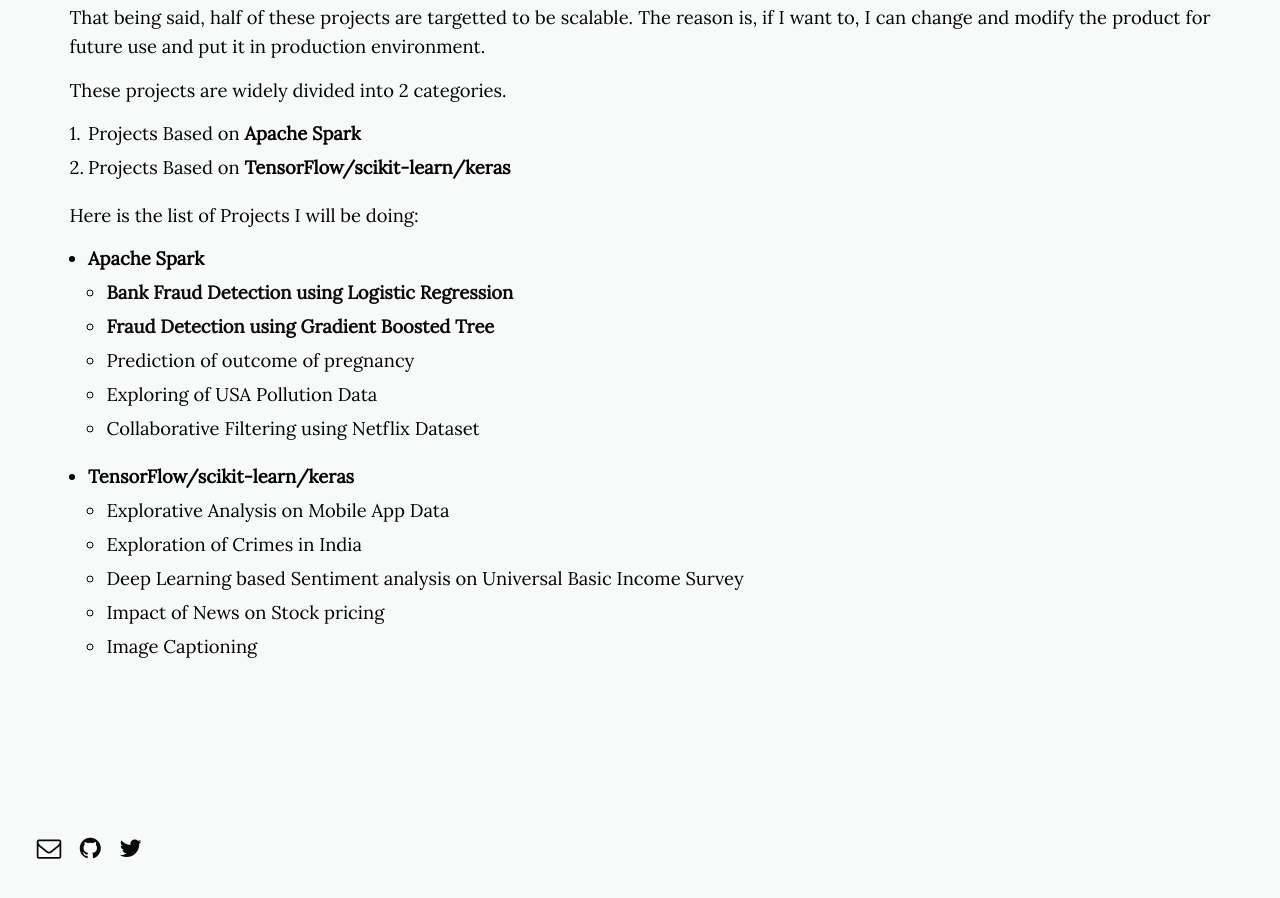
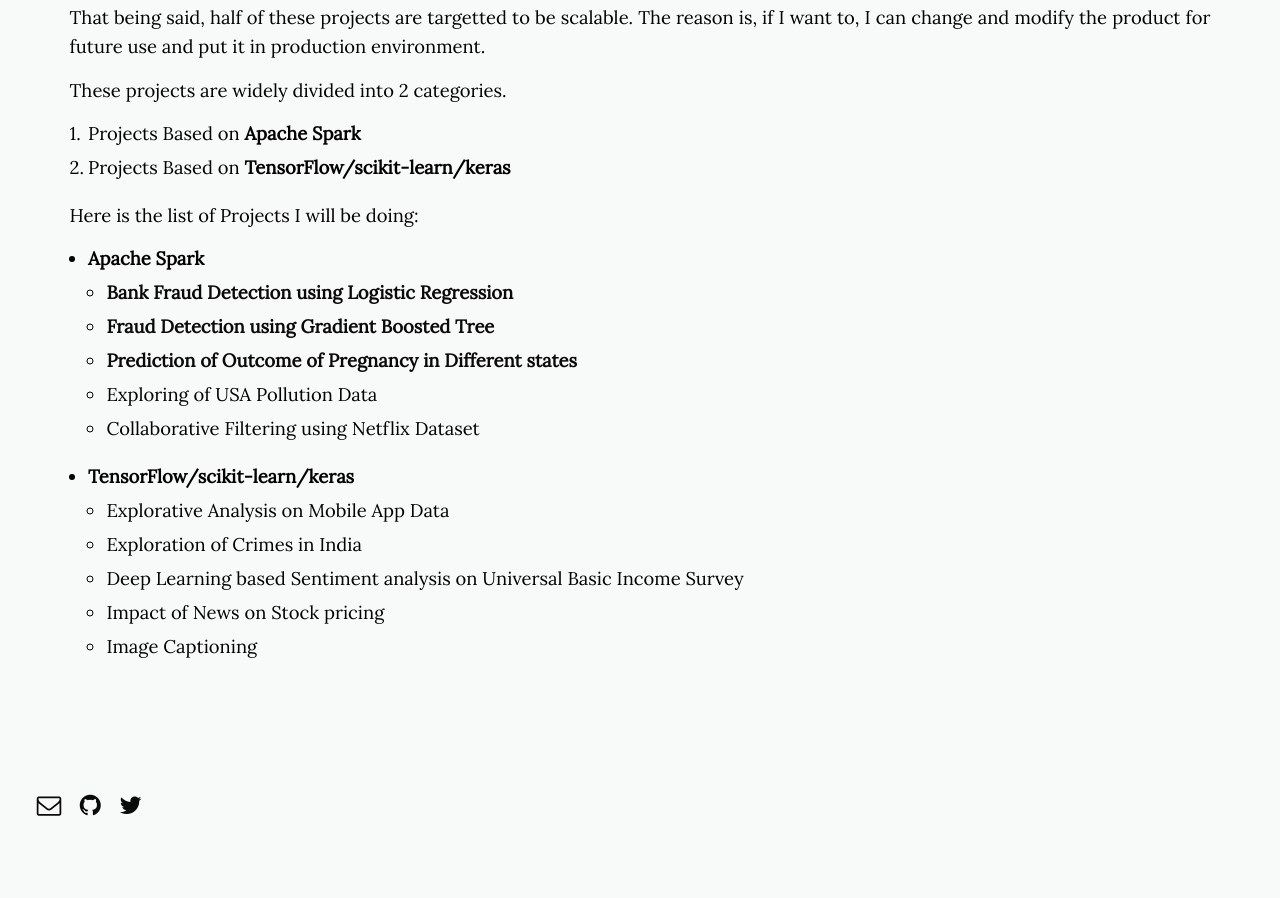
Before and after one commit to daftengineer/daftengineer.github.io, a Jekyll site: the page built from _posts/2018-08-23-ml-challange.markdown, in a window 1280 px wide and 900 px high, scrolled down 834 px. Built offline with Jekyll 4.4.1, drawn with Linux system fonts in a browser that asks for light colours; nearby versions of some CDN libraries; after the commit the page ends 1691 px from its top, so only the background shows below that.

Commit message:
Update 2018-08-23-ml-challange.markdown

```diff
--- a/_posts/2018-08-23-ml-challange.markdown
+++ b/_posts/2018-08-23-ml-challange.markdown
@@ -22,7 +22,7 @@
            <ul>
               <li><a href = "https://daftengineer.github.io/2018/08/24/fraud-detection/">Bank Fraud Detection using Logistic Regression</a></li>
               <li><a href ="https://daftengineer.github.io/2018/08/25/fraud-detection-using-GBT/"> Fraud Detection using Gradient Boosted Tree</a></li>
-              <li>Prediction of outcome of pregnancy</li>
+              <li><a href="https://daftengineer.github.io/2018/08/28/outcome-of-pregnancy/">Prediction of Outcome of Pregnancy in Different states</a></li>
               <li>Exploring of USA Pollution Data</li>
               <li>Collaborative Filtering using Netflix Dataset</li>
           </ul>
@@ -37,5 +37,4 @@
     </ul>
 
    </p>
-<p>&nbsp;</p>
 </div>
```
